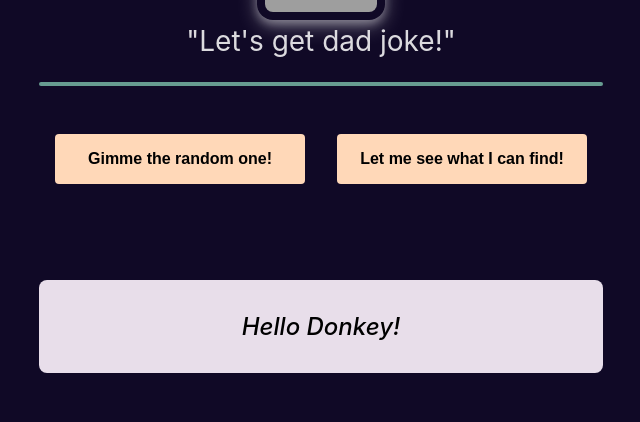
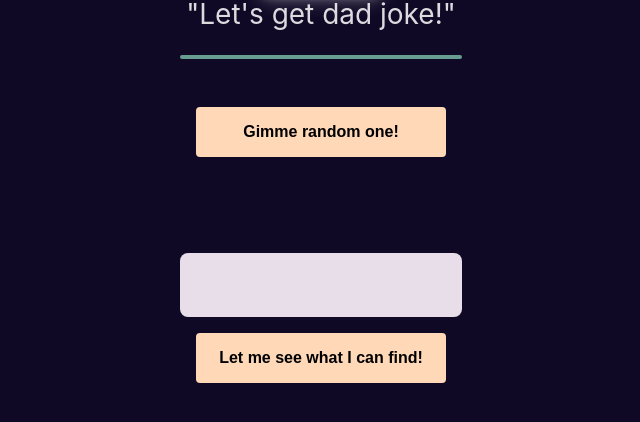
Before and after one commit to manduulya/randow-jokes, a React (Create React App) app: page / in a window 1280 px wide. Shown: the part 254-676 px from the top of the page, without its empty margins (319-959 px from the left). Built offline with nearby package versions, Linux system fonts and the light colour scheme; no server answers; grey boxes are pictures that could not be loaded.

Commit message:
onClick function handled

```diff
--- a/src/App.js
+++ b/src/App.js
@@ -15,9 +15,8 @@ function App() {
         </nav>
       </section>
       <section>
-        <Button message='Gimme the random one!' />
+        <GenerateJokes />
         <Button message='Let me see what I can find!' />
-        <GenerateJokes />
       </section>
     </main>
   );
--- a/src/Components/Button.js
+++ b/src/Components/Button.js
@@ -3,6 +3,6 @@ import './Button.css'
 
 export default function Button(props) {
     return (
-        <button type='submit' id='button'>{props.message}</button>
+        <button type='button' id='button' onClick={props.generateOne}>{props.message}</button>
     )
 }
--- a/src/Components/generateJokes.js
+++ b/src/Components/generateJokes.js
@@ -1,15 +1,17 @@
 import React from 'react';
 import './GenerateJokes.css'
+import Button from './Button'
 
 class GenerateJokes extends React.Component {
     constructor(props) {
         super(props)
         this.state = {
-            joke: 'Hello Donkey!'
+            joke: ''
         }
     }
 
-    componentDidMount() {
+    handleGenerate = () => {
+        console.log('clicked')
         const URL = 'https://icanhazdadjoke.com/';
         const options = {
             method: 'GET',
@@ -17,17 +19,20 @@ class GenerateJokes extends React.Component {
                 'Accept': 'application/json'
             }
         }
+
         fetch(URL, options)
             .then(res => res.json())
             .then(data => {
                 this.setState({ joke: data.joke })
             })
     }
-
     render() {
 
         return (
-            <div id='random-joke'>{this.state.joke}</div>
+            <section>
+                <Button type='button' message='Gimme random one!' generateOne={this.handleGenerate} />
+                <div id='random-joke'>{this.state.joke}</div>
+            </section>
         )
     }
 }
```
